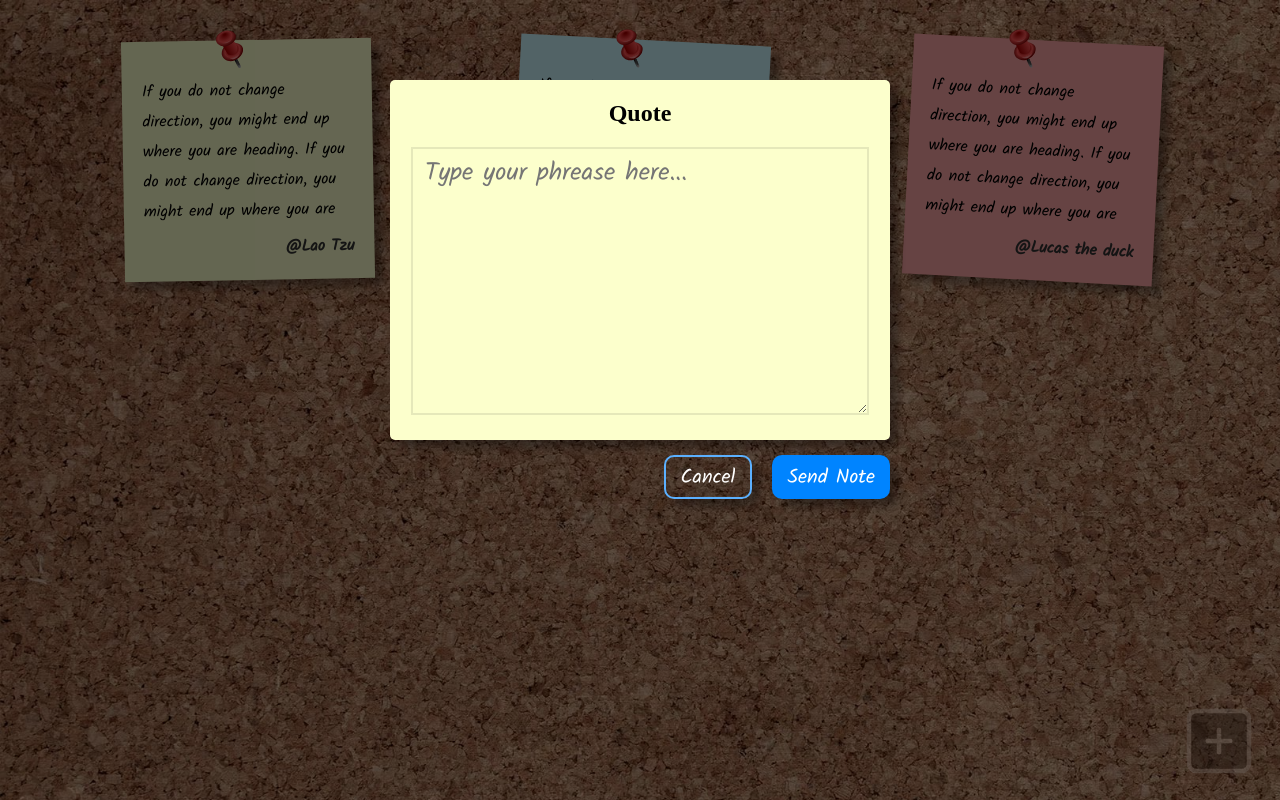
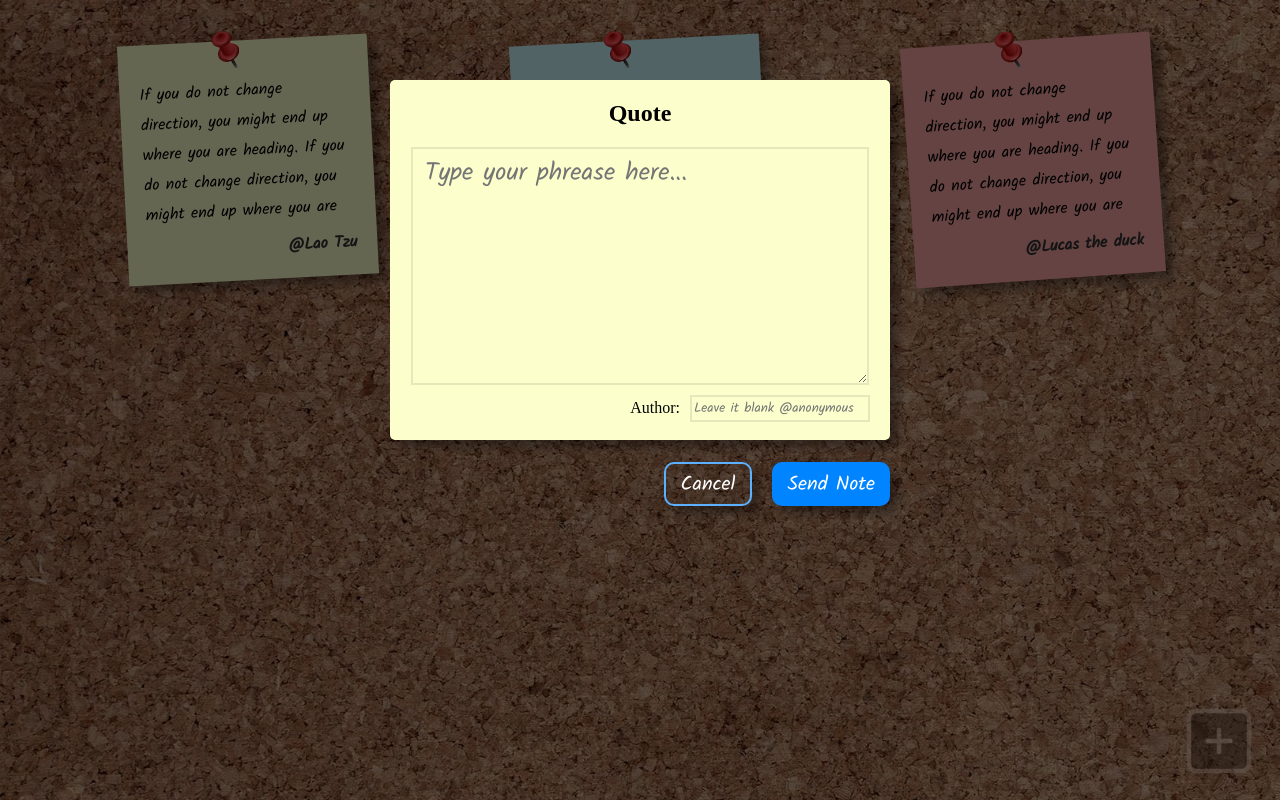
Before and after one commit to dgsergio/pin-board-quotes, a React (Vite) app: page / in a window 1280 px wide. Both pictures are taken after a click on the button 1219 px from the left and 742 px from the top of the page. Built offline with nearby package versions, Linux system fonts and the light colour scheme.

Commit message:
Add new note action type

```diff
--- a/package.json
+++ b/package.json
@@ -12,7 +12,8 @@
   "dependencies": {
     "react": "^18.2.0",
     "react-dom": "^18.2.0",
-    "react-router-dom": "^6.10.0"
+    "react-router-dom": "^6.10.0",
+    "styled-components": "^5.3.9"
   },
   "devDependencies": {
     "@types/react": "^18.0.28",
--- a/src/components/NewNote.jsx
+++ b/src/components/NewNote.jsx
@@ -1,23 +1,55 @@
-import React, { useContext } from 'react';
+import React, { useContext, useRef, useState } from 'react';
 import Modal from './UI/Modal';
 import classes from './NewNote.module.css';
 import NoteContext from '../store/noteContext';
 
 const NewNote = () => {
-    const { notesDispatch } = useContext(NoteContext);
-    const cancelHandler = () =>{
-        notesDispatch({type: 'TOGGLE_NEW_NOTE'})
+  const [error, setError] = useState('');
+  const { notesDispatch } = useContext(NoteContext);
+  const textAreaRef = useRef();
+  const inputRef = useRef();
+  const cancelHandler = () => notesDispatch({ type: 'TOGGLE_NEW_NOTE' });
+  const submitHandler = (e) => {
+    e.preventDefault();
+    if (!textAreaRef.current.value.trim()) {
+      setError('Please enter a valid note in the quote field.');
+      setTimeout(() => {
+        setError('');
+      }, 3000);
+      return;
     }
+    notesDispatch({
+      type: 'ADD_NEW_NOTE',
+      payload: {
+        quote: textAreaRef.current.value,
+        author: inputRef.current.value,
+      },
+    });
+  };
 
   return (
     <Modal>
       <div className={classes.container}>
         <h2>Quote</h2>
-        <form>
-          <textarea placeholder="Type your phrease here..."/>
+        <form onSubmit={submitHandler}>
+          {error && <div className={classes.message}>{error}</div>}
+          <textarea ref={textAreaRef} placeholder="Type your phrease here..." />
+          <div className={classes.author}>
+            <label htmlFor="author">Author: </label>
+            <input
+              id="author"
+              type="text"
+              ref={inputRef}
+              placeholder="Leave it blank @anonymous"
+            />
+          </div>
           <div className={classes.btns}>
-            <button type="cancel" onClick={cancelHandler}>Cancel</button>
-            <button type="submit">Send Note</button>
+            <button type="button" onClick={cancelHandler}>
+              Cancel
+            </button>
+            <button type="submit" disabled={error && true}>
+              Send Note
+            </button>
           </div>
         </form>
       </div>
--- a/src/components/NewNote.module.css
+++ b/src/components/NewNote.module.css
@@ -19,11 +19,27 @@
   line-height: 2.5rem;
   font-size: 2.5rem;
   width: 45rem;
-  height: 26rem;
+  height: 23rem;
 }
 
 .container textarea::placeholder {
     padding: 1rem;
+}
+
+.author {
+  display: flex;
+  width: 100%;
+  align-items: center;
+  justify-content: right;
+  column-gap: 1rem;
+  margin: 1rem 4rem 0 0;
+}
+
+.author input {
+  background-color: transparent;
+  border: 0.2rem solid rgba(0, 0, 0, 0.089);
+  font-family: var(--cursive);
+  min-width: 17rem;
 }
 
 .btns {
@@ -55,6 +71,33 @@
 }
 
 .btns button:first-child:hover {
- background-color: #0084ff;
- border: 0.2rem solid #0084ff;
+  background-color: #0084ff;
+  border: 0.2rem solid #0084ff;
 }
+
+.message {
+  position: absolute;
+  background-color: rgba(248, 215, 218, 0.69);
+  border-top: 0.1rem solid #842029;
+  border-bottom: 0.1rem solid #842029;
+  font-size: 2rem;
+  top: 10rem;
+  color: #842029;
+  width: 100%;
+  padding: 5rem 0;
+  text-align: center;
+  animation: zoomIn 150ms ease-out;
+}
+
+@keyframes zoomIn {
+  from { transform: scale(0);}
+  to { transform: scale(100%);}
+}
+
+button:disabled, button:disabled:hover{
+  cursor: no-drop;
+  background-color: rgba(105, 105, 105, 0.5);
+  color: #949494;
+  transform: scale(100%);
+  box-shadow: none;
+}
--- a/src/components/Note.jsx
+++ b/src/components/Note.jsx
@@ -1,25 +1,19 @@
 import classes from './Note.module.css';
 import pin from '../assets/pin.svg';
+import { randomNro } from '../functions';
 
 const Note = ({ note }) => {
-  const randomRotate = ()=>{
-    let angle = Math.ceil(Math.random()*4);
-    const negativePositive = Math.floor(Math.random()*2);
-    if (negativePositive === 0) {
-      angle = -angle
-    }
-    return {transform: `rotate(${angle}deg)`}
-  }
-
   return (
-    <div className={classes.wrapper} style={randomRotate()}>
+    <div className={classes.wrapper}>
+      <div style={{transform: `rotate(${randomNro(5, true)}deg)`}}>
         <img
           src={pin}
           alt="a red pin that you can grab and the note will be erase"
         />
-      <div className={classes.note +' '+ classes[note.color]}>
+        <div className={classes.note + ' ' + classes[note.color]}>
           <p>{note.quote}</p>
           <div className={classes.footer}>@{note.author}</div>
+        </div>
       </div>
     </div>
   );
--- a/src/components/UI/Modal.module.css
+++ b/src/components/UI/Modal.module.css
@@ -4,7 +4,6 @@
   height: 100%;
   z-index: 20;
   background-color: rgba(0, 0, 0, 0.6);
-  animation: fadeIn 400ms linear;
 }
 .overlay {
   position: fixed;
@@ -15,8 +14,8 @@
   left: calc(50% - 25rem);
   top: 10vh;
   border-radius: 0.5rem;
-  animation: popIn 300ms linear;
   box-shadow: 0.8rem 0.8rem 0.8rem 0 rgba(0, 0, 0, 0.35);
+  animation: popIn 200ms linear;
 }
 
 @keyframes popIn {
@@ -30,12 +29,3 @@
         transform: scale(100%);
     }
 }
-
-@keyframes fadeIn {
-    0% {
-        opacity: 0;
-    }
-    100% {
-        opacity: 1;
-    }
-}
--- /dev/null
+++ b/src/functions.js
@@ -0,0 +1,9 @@
+export const randomNro = (quantity, negative = false, positive = true) => {
+    let nro = Math.ceil(Math.random()*quantity);
+    if (negative && positive) {
+        if (Math.floor(Math.random()*2) === 0) nro = -nro;
+    }
+    if (negative && !positive) nro = -nro
+    if (!negative && !positive) nro = 0;
+    return nro
+  }
--- a/src/pages/Home.jsx
+++ b/src/pages/Home.jsx
@@ -6,22 +6,6 @@ import addNote from '../assets/newNote.svg';
 import NewNote from '../components/NewNote';
 
 const HomePage = () => {
-  //Reasign when note is creted
-  // const random = () => {
-  //   switch (Math.floor(Math.random() * 5)) {
-  //     case 1:
-  //       return 'yellow';
-  //     case 2:
-  //       return 'blue';
-  //     case 3:
-  //       return 'green';
-  //     case 4:
-  //       return 'pink';
-  //     default:
-  //       return '';
-  //   }
-  // };
-
   const { notesState, notesDispatch } = useContext(NoteContext);
   const { notes, showNewNote } = notesState;
 
@@ -37,7 +21,7 @@ const HomePage = () => {
           <Note key={e.id} note={e} />
         ))}
       </div>
-      <button onClick={addBtnHandler} className={classes.addBtn}>
+      <button onClick={addBtnHandler} className={notes.length!==0?classes.addBtn:classes['no-note-add']}>
         <img src={addNote} alt="Add a new note to the board" />
       </button>
     </>
--- a/src/pages/Home.module.css
+++ b/src/pages/Home.module.css
@@ -12,10 +12,10 @@ body {
 
 .addBtn {
   background-color: transparent;
- position: fixed;
- bottom: 1rem;
- right: 1rem;
- opacity: 0.5;
+  position: fixed;
+  bottom: 1rem;
+  right: 1rem;
+  opacity: 0.5;
   transition: all 300ms ease-out;
 }
 
@@ -23,3 +23,18 @@ body {
   opacity: 1;
   transform: scale(113%);
 }
+
+.no-note-add {
+  position: absolute;
+  background-color: transparent;
+  margin-top: 15vh;
+  transform: scale(200%);
+  width: 100%;
+  opacity: 0.7;
+  transition: all 300ms ease-out;
+}
+
+.no-note-add:hover {
+  opacity: 1;
+  transform: scale(220%);
+}
--- a/src/store/noteContext.jsx
+++ b/src/store/noteContext.jsx
@@ -1,17 +1,41 @@
 import { createContext, useReducer } from 'react';
 import { DUMMY_NOTES } from '../DUMMY_NOTES';
+import { randomNro } from '../functions';
 
 const NoteContext = createContext();
 
 const initialNotesState = {
-  notes: [ ...DUMMY_NOTES],
-  showNewNote: false
-}
+  notes: [...DUMMY_NOTES],
+  showNewNote: false,
+};
 
 const notesReducer = (state, action) => {
   switch (action.type) {
     case 'TOGGLE_NEW_NOTE':
-      return {...state, showNewNote: !state.showNewNote};
+      return { ...state, showNewNote: !state.showNewNote };
+    case 'ADD_NEW_NOTE':
+      let newColor = '';
+      const nro = randomNro(5);
+      if (nro === 1) newColor = 'yellow';
+      if (nro === 2) newColor = 'blue';
+      if (nro === 3) newColor = 'green';
+      if (nro === 4) newColor = 'pink';
+
+      return {
+        notes: [
+          {
+            id: new Date(),
+            quote: action.payload.quote,
+            author: action.payload.author.trim()
+              ? action.payload.author
+              : 'anonymous',
+            color: newColor,
+          },
+          ...state.notes,
+        ],
+        showNewNote: false,
+      };
+
     case 'DELETE':
       return state;
     default:
@@ -20,7 +44,10 @@ const notesReducer = (state, action) => {
 };
 
 export const NoteContextProvider = ({ children }) => {
-  const [notesState, notesDispatch] = useReducer(notesReducer, initialNotesState);
+  const [notesState, notesDispatch] = useReducer(
+    notesReducer,
+    initialNotesState
+  );
 
   return (
     <NoteContext.Provider value={{ notesState, notesDispatch }}>
```
Also changed, not shown: 2 other files (tests, documents, lock files or other folders). Lines whose indentation alone changed are shown as unchanged.
